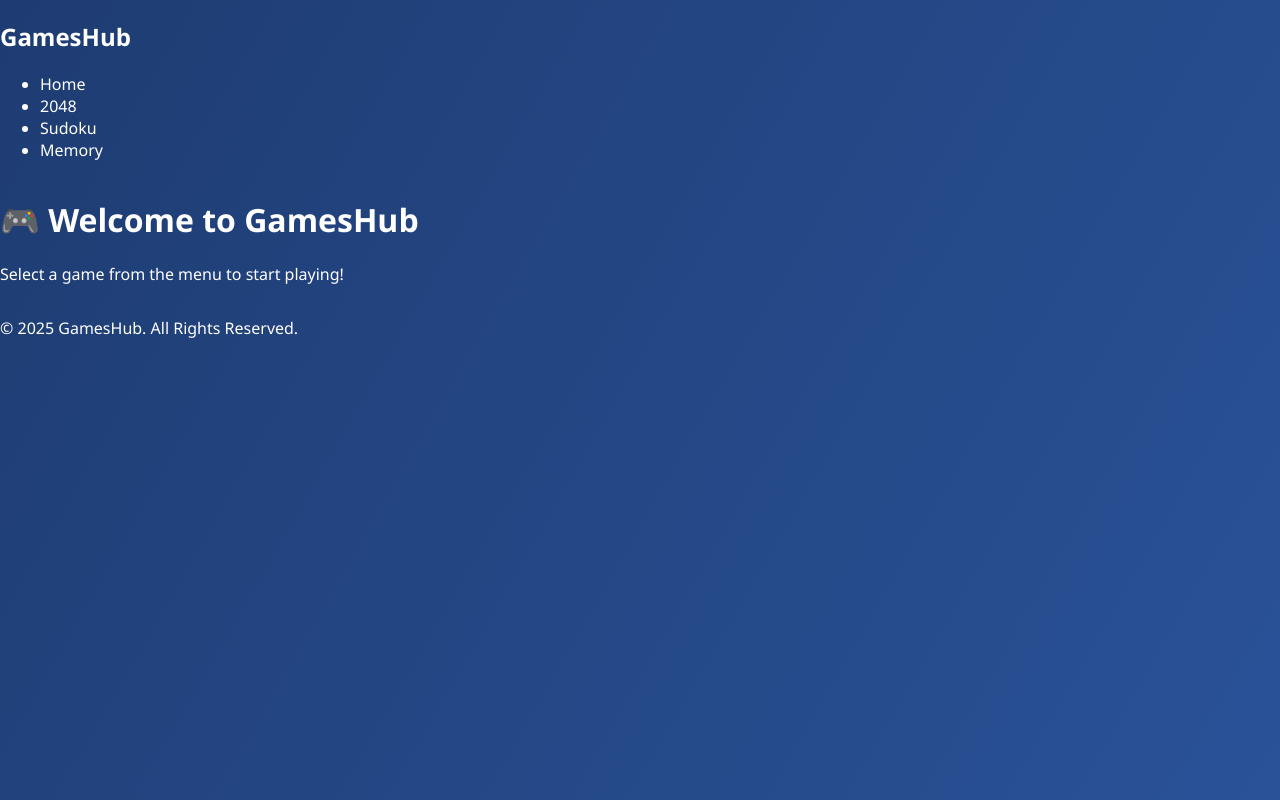
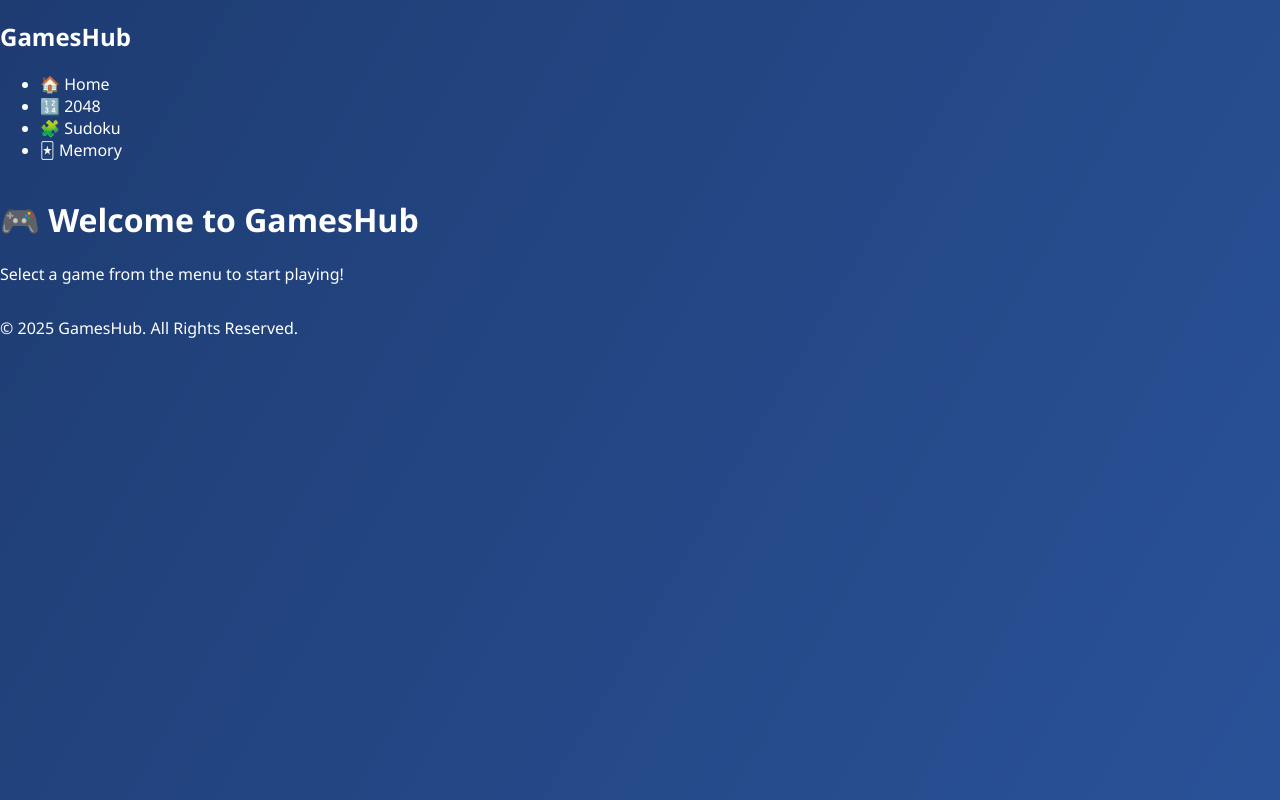
Before and after one commit to Jangraboy55/Gameshub, a React (Vite) app: page / in a window 1280 px wide. Built offline with nearby package versions, Linux system fonts and the light colour scheme.

Commit message:
Update Navbar.jsx

```diff
--- a/src/components/Navbar.jsx
+++ b/src/components/Navbar.jsx
@@ -3,12 +3,12 @@ import React from "react";
 export default function Navbar({ setActiveGame }) {
   return (
     <nav className="navbar">
-      <h2>GamesHub</h2>
+      <h2 className="logo">GamesHub</h2>
       <ul>
-        <li onClick={() => setActiveGame("home")}>Home</li>
-        <li onClick={() => setActiveGame("2048")}>2048</li>
-        <li onClick={() => setActiveGame("sudoku")}>Sudoku</li>
-        <li onClick={() => setActiveGame("memory")}>Memory</li>
+        <li onClick={() => setActiveGame("home")}>🏠 Home</li>
+        <li onClick={() => setActiveGame("2048")}>🔢 2048</li>
+        <li onClick={() => setActiveGame("sudoku")}>🧩 Sudoku</li>
+        <li onClick={() => setActiveGame("memory")}>🃏 Memory</li>
       </ul>
     </nav>
   );
```
